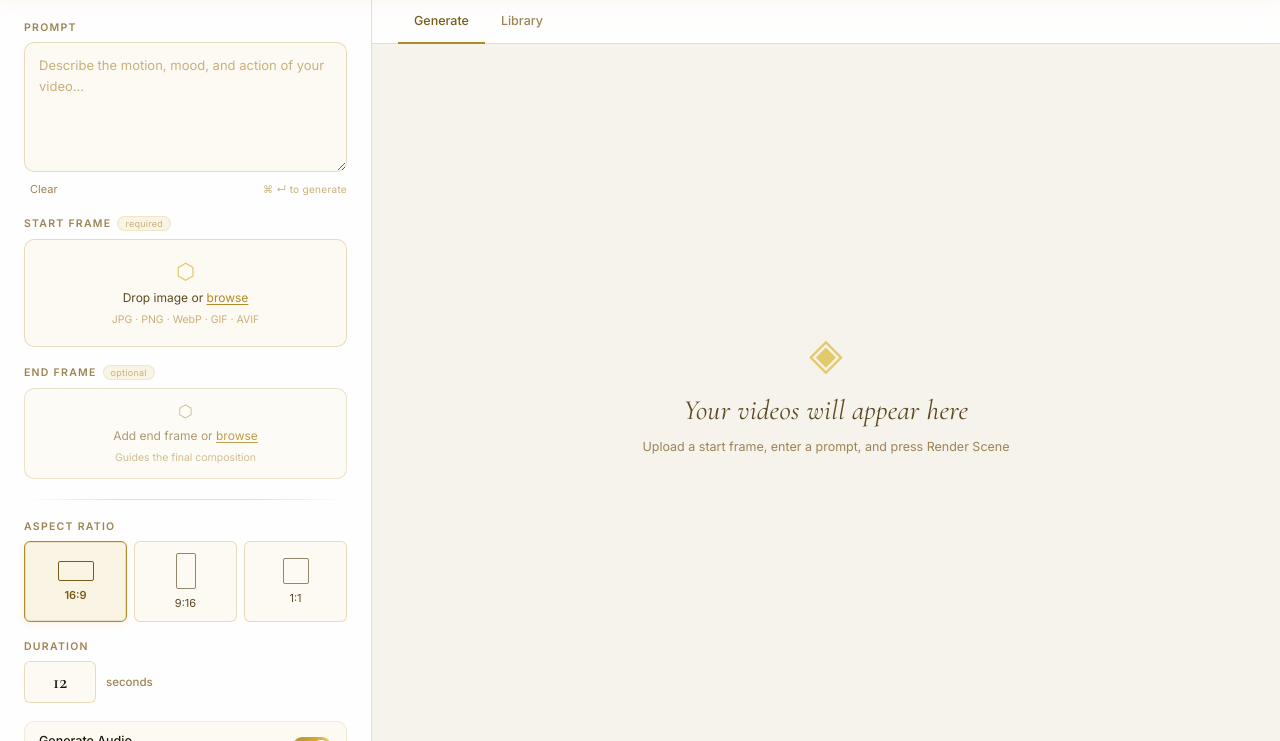
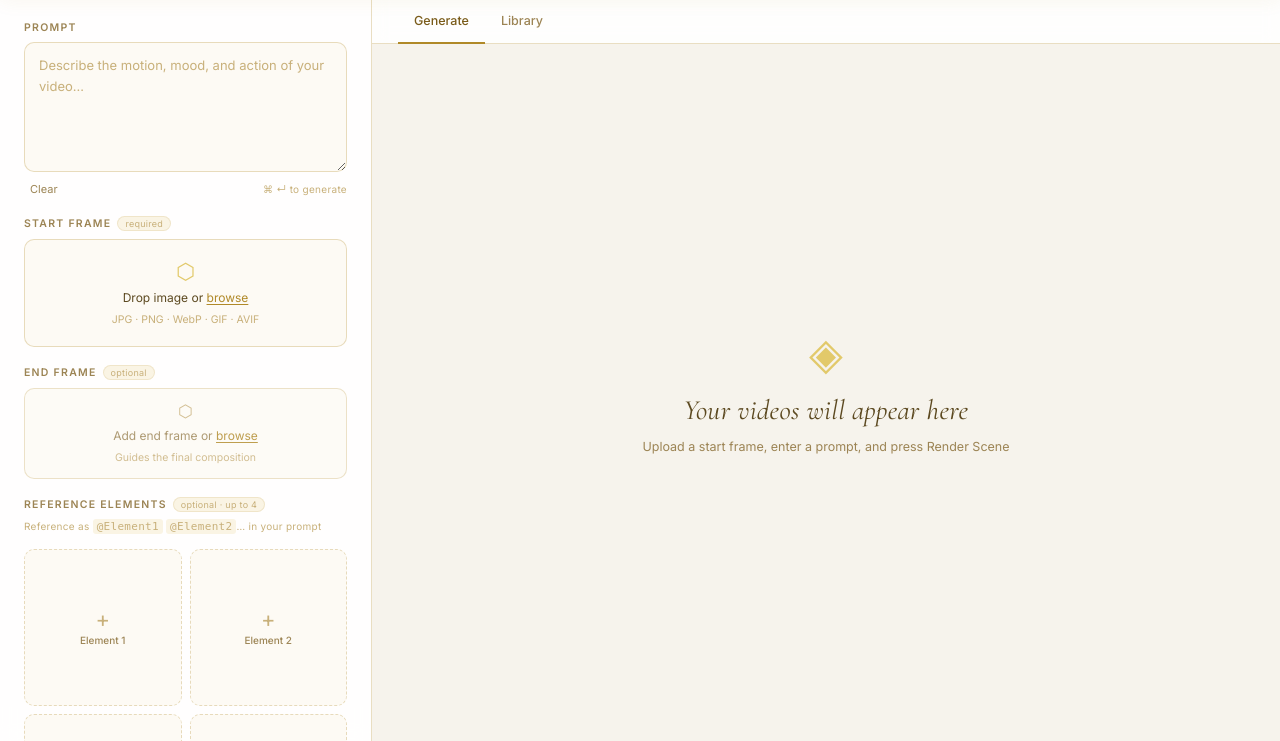
Before and after one commit to bobber-coder/Training-and-Testing, a Flask app: page / in a window 1280 px wide. Shown: the part 93-834 px from the top of the page. Run offline with Flask 3, Linux system fonts and the light colour scheme; data that the repository does not hold is empty.

Commit message:
Fix Kling V3 duration options and add Reference Elements inputs
- Duration: replace free-form number input with 5s / 10s / 15s toggle buttons matching Kling V3's actual allowed values; backend validates and coerces to string enum
- Reference Elements: add 2×2 grid of up to 4 image upload slots in the sidebar; images are uploaded to FAL CDN and passed as `elements` array so users can reference them as @Element1–@Element4 in prompts
- CSS: add .elements-grid/.element-slot/.elem-* styles matching the luxury gold design system; add compact height override for duration toggle buttons
- JS: add setDuration(), triggerElementUpload(), onElementSelect(), showElementPreview(), clearElement() functions; update generate() to upload elements before rendering

https://claude.ai/code/session_01GEw8hXBrhGmSaxdEH99wsh

```diff
--- a/kling-video-creator/server.py
+++ b/kling-video-creator/server.py
@@ -170,11 +170,15 @@ def generate():
     start_image_url  = (data.get("start_image_url") or "").strip()
     end_image_url    = (data.get("end_image_url")   or "").strip() or None
     prompt           = (data.get("prompt")          or "").strip()
-    duration         = int(data.get("duration", 12))
+    # Duration is a string enum for Kling V3: "5", "10", or "15"
+    duration         = str(data.get("duration", "5"))
+    if duration not in ("5", "10", "15"):
+        duration = "5"
     aspect_ratio     = data.get("aspect_ratio", "16:9")
     negative_prompt  = data.get("negative_prompt", "blur, distort, and low quality")
     cfg_scale        = float(data.get("cfg_scale", 0.5))
     generate_audio   = bool(data.get("generate_audio", True))
+    elements         = data.get("elements") or []   # list of {image_url: ...}
 
     if not start_image_url:
         return jsonify({"error": "start_image_url is required"}), 400
@@ -190,6 +194,8 @@ def generate():
     }
     if end_image_url:
         arguments["end_image_url"] = end_image_url
+    if elements:
+        arguments["elements"] = elements
 
     try:
         result = fal_client.subscribe(
@@ -237,7 +243,7 @@ def generate():
         # Still return success — video is in FAL CDN
         filename = None
 
-    print(f"  ◈  [KLING V3] {aspect_ratio} · {duration}s · audio={generate_audio}")
+    print(f"  ◈  [KLING V3] {aspect_ratio} · {duration}s · audio={generate_audio} · elements={len(elements)}")
 
     return jsonify({
         "video_url":  f"/outputs/{filename}" if filename else video_url,
--- a/kling-video-creator/static/app.js
+++ b/kling-video-creator/static/app.js
@@ -6,7 +6,7 @@
 // ── State ──────────────────────────────────────────────────
 const S = {
   aspectRatio:     '16:9',
-  duration:        12,
+  duration:        '5',
   generateAudio:   true,
   cfgScale:        0.5,
 
@@ -15,6 +15,10 @@ const S = {
 
   endImageFile:    null,
   endImageFalUrl:  null,
+
+  // Reference elements (up to 4)
+  elementFiles:    [null, null, null, null],
+  elementFalUrls:  [null, null, null, null],
 
   generating:      false,
 
@@ -56,7 +60,14 @@ function clearPrompt() {
 // ── Aspect Ratio ───────────────────────────────────────────
 function setAspect(ratio, btn) {
   S.aspectRatio = ratio;
-  document.querySelectorAll('.aspect-btn').forEach(b => b.classList.remove('active'));
+  document.querySelectorAll('[data-ratio]').forEach(b => b.classList.remove('active'));
+  btn.classList.add('active');
+}
+
+// ── Duration ───────────────────────────────────────────────
+function setDuration(val, btn) {
+  S.duration = val;
+  document.querySelectorAll('[data-dur]').forEach(b => b.classList.remove('active'));
   btn.classList.add('active');
 }
 
@@ -136,6 +147,41 @@ function clearEndImage() {
   idle.style.display = 'flex';
   thumb.src = '';
   document.getElementById('clearEndBtn').style.display = 'none';
+}
+
+// ── Reference Elements ─────────────────────────────────────
+function triggerElementUpload(idx) {
+  document.getElementById('elemInput' + idx).click();
+}
+
+function onElementSelect(e, idx) {
+  const file = e.target.files[0];
+  if (!file) return;
+  S.elementFiles[idx]   = file;
+  S.elementFalUrls[idx] = null;
+  e.target.value = '';
+  showElementPreview(idx, file);
+}
+
+function showElementPreview(idx, file) {
+  const idle    = document.getElementById('elemIdle' + idx);
+  const preview = document.getElementById('elemPreview' + idx);
+  const thumb   = document.getElementById('elemThumb' + idx);
+  idle.style.display    = 'none';
+  preview.style.display = 'flex';
+  thumb.src = URL.createObjectURL(file);
+}
+
+function clearElement(idx) {
+  S.elementFiles[idx]   = null;
+  S.elementFalUrls[idx] = null;
+  const idle    = document.getElementById('elemIdle' + idx);
+  const preview = document.getElementById('elemPreview' + idx);
+  const thumb   = document.getElementById('elemThumb' + idx);
+  preview.style.display = 'none';
+  idle.style.display    = 'flex';
+  thumb.src = '';
+  document.getElementById('elemInput' + idx).value = '';
 }
 
 function formatBytes(bytes) {
@@ -330,7 +376,7 @@ async function generate() {
   btn.disabled = true;
   label.textContent = 'Rendering…';
 
-  const duration    = parseInt(document.getElementById('duration').value) || 12;
+  const duration    = S.duration;
   const negPrompt   = document.getElementById('negativePrompt').value.trim()
                       || 'blur, distort, and low quality';
   const meta        = `${S.aspectRatio} · ${duration}s`;
@@ -372,7 +418,20 @@ async function generate() {
       S.endImageFalUrl = await uploadToFal(S.endImageFile);
     }
 
+    // Upload reference elements if provided
+    for (let i = 0; i < 4; i++) {
+      if (S.elementFiles[i] && !S.elementFalUrls[i]) {
+        showStatus('loading', `Uploading Element ${i+1} to FAL…`, true);
+        S.elementFalUrls[i] = await uploadToFal(S.elementFiles[i]);
+      }
+    }
+
     showStatus('loading', 'Rendering your scene — this may take a minute…', true);
+
+    // Build elements array (only slots with images)
+    const elements = S.elementFalUrls
+      .map((url, i) => url ? { image_url: url } : null)
+      .filter(Boolean);
 
     const payload = {
       start_image_url: S.startImageFalUrl,
@@ -383,6 +442,7 @@ async function generate() {
       negative_prompt: negPrompt,
       cfg_scale:       S.cfgScale,
       generate_audio:  S.generateAudio,
+      elements:        elements.length > 0 ? elements : undefined,
     };
 
     const resp = await fetch('/generate', {
--- a/kling-video-creator/static/style.css
+++ b/kling-video-creator/static/style.css
@@ -434,6 +434,15 @@ body::after {
 }
 .aspect-btn.active .asp-box { opacity: 1; }
 
+/* Duration toggle reuses aspect-btn but without the graphic */
+[data-dur].aspect-btn {
+  min-height: 42px;
+  font-size: 14px;
+  font-weight: 600;
+  font-family: var(--font-brand);
+  justify-content: center;
+}
+
 /* ── Duration ── */
 .duration-row {
   display: flex;
@@ -463,6 +472,95 @@ body::after {
   font-size: 11.5px;
   color: var(--text-3);
   font-weight: 500;
+}
+
+/* ── Reference Elements ── */
+.elements-grid {
+  display: grid;
+  grid-template-columns: 1fr 1fr;
+  gap: 8px;
+}
+
+.element-slot {
+  position: relative;
+  aspect-ratio: 1;
+  border: 1.5px dashed var(--border-mid);
+  border-radius: var(--radius);
+  background: var(--surface-2);
+  cursor: pointer;
+  overflow: hidden;
+  transition: border-color 0.15s, background 0.15s;
+  display: flex;
+  align-items: center;
+  justify-content: center;
+}
+.element-slot:hover {
+  border-color: var(--gold-3);
+  background: var(--gold-6);
+}
+
+.elem-idle {
+  display: flex;
+  flex-direction: column;
+  align-items: center;
+  gap: 4px;
+  pointer-events: none;
+}
+.elem-plus {
+  font-size: 22px;
+  color: var(--text-4);
+  line-height: 1;
+}
+.elem-label {
+  font-size: 10px;
+  color: var(--text-3);
+  font-weight: 500;
+}
+
+.elem-preview {
+  position: absolute;
+  inset: 0;
+  display: none;
+  flex-direction: column;
+  align-items: center;
+  justify-content: center;
+}
+.elem-thumb {
+  width: 100%;
+  height: 100%;
+  object-fit: cover;
+}
+.elem-remove {
+  position: absolute;
+  top: 4px;
+  right: 4px;
+  width: 20px;
+  height: 20px;
+  border-radius: 50%;
+  border: none;
+  background: rgba(0,0,0,0.55);
+  color: #fff;
+  font-size: 10px;
+  cursor: pointer;
+  display: flex;
+  align-items: center;
+  justify-content: center;
+  line-height: 1;
+  transition: background 0.15s;
+}
+.elem-remove:hover { background: rgba(0,0,0,0.8); }
+.elem-name {
+  position: absolute;
+  bottom: 0;
+  left: 0;
+  right: 0;
+  background: rgba(0,0,0,0.5);
+  color: #fff;
+  font-size: 9px;
+  font-weight: 600;
+  text-align: center;
+  padding: 3px 4px;
+  letter-spacing: 0.02em;
 }
 
 /* ── Toggle ── */
--- a/kling-video-creator/templates/index.html
+++ b/kling-video-creator/templates/index.html
@@ -104,6 +104,65 @@
         <button id="clearEndBtn" class="ghost-btn" style="display:none;align-self:flex-start" onclick="clearEndImage()">✕ Remove end frame</button>
       </div>
 
+      <!-- Reference Elements (Kling V3) -->
+      <div class="ctrl-group">
+        <label class="ctrl-label">
+          Reference Elements
+          <span class="label-tag">optional · up to 4</span>
+        </label>
+        <div class="hint" style="margin-bottom:8px">Reference as <code style="font-size:11px;background:var(--gold-6);padding:1px 4px;border-radius:3px">@Element1</code> <code style="font-size:11px;background:var(--gold-6);padding:1px 4px;border-radius:3px">@Element2</code>… in your prompt</div>
+        <div class="elements-grid">
+          <div class="element-slot" id="elemSlot0" onclick="triggerElementUpload(0)">
+            <input type="file" id="elemInput0" accept="image/jpeg,image/png,image/webp,image/gif,image/avif" style="display:none" onchange="onElementSelect(event,0)">
+            <div id="elemIdle0" class="elem-idle">
+              <span class="elem-plus">+</span>
+              <span class="elem-label">Element 1</span>
+            </div>
+            <div id="elemPreview0" class="elem-preview" style="display:none">
+              <img id="elemThumb0" class="elem-thumb" src="" alt="">
+              <button class="elem-remove" onclick="event.stopPropagation(); clearElement(0)">✕</button>
+              <span class="elem-name">@Element1</span>
+            </div>
+          </div>
+          <div class="element-slot" id="elemSlot1" onclick="triggerElementUpload(1)">
+            <input type="file" id="elemInput1" accept="image/jpeg,image/png,image/webp,image/gif,image/avif" style="display:none" onchange="onElementSelect(event,1)">
+            <div id="elemIdle1" class="elem-idle">
+              <span class="elem-plus">+</span>
+              <span class="elem-label">Element 2</span>
+            </div>
+            <div id="elemPreview1" class="elem-preview" style="display:none">
+              <img id="elemThumb1" class="elem-thumb" src="" alt="">
+              <button class="elem-remove" onclick="event.stopPropagation(); clearElement(1)">✕</button>
+              <span class="elem-name">@Element2</span>
+            </div>
+          </div>
+          <div class="element-slot" id="elemSlot2" onclick="triggerElementUpload(2)">
+            <input type="file" id="elemInput2" accept="image/jpeg,image/png,image/webp,image/gif,image/avif" style="display:none" onchange="onElementSelect(event,2)">
+            <div id="elemIdle2" class="elem-idle">
+              <span class="elem-plus">+</span>
+              <span class="elem-label">Element 3</span>
+            </div>
+            <div id="elemPreview2" class="elem-preview" style="display:none">
+              <img id="elemThumb2" class="elem-thumb" src="" alt="">
+              <button class="elem-remove" onclick="event.stopPropagation(); clearElement(2)">✕</button>
+              <span class="elem-name">@Element3</span>
+            </div>
+          </div>
+          <div class="element-slot" id="elemSlot3" onclick="triggerElementUpload(3)">
+            <input type="file" id="elemInput3" accept="image/jpeg,image/png,image/webp,image/gif,image/avif" style="display:none" onchange="onElementSelect(event,3)">
+            <div id="elemIdle3" class="elem-idle">
+              <span class="elem-plus">+</span>
+              <span class="elem-label">Element 4</span>
+            </div>
+            <div id="elemPreview3" class="elem-preview" style="display:none">
+              <img id="elemThumb3" class="elem-thumb" src="" alt="">
+              <button class="elem-remove" onclick="event.stopPropagation(); clearElement(3)">✕</button>
+              <span class="elem-name">@Element4</span>
+            </div>
+          </div>
+        </div>
+      </div>
+
       <div class="rule"></div>
 
       <!-- Aspect Ratio -->
@@ -128,10 +187,16 @@
       <!-- Duration -->
       <div class="ctrl-group">
         <label class="ctrl-label">Duration</label>
-        <div class="duration-row">
-          <input type="number" id="duration" class="duration-input"
-            value="12" min="5" max="10" step="1">
-          <span class="duration-unit">seconds</span>
+        <div class="aspect-grid">
+          <button class="aspect-btn active" data-dur="5" onclick="setDuration('5', this)">
+            <span>5s</span>
+          </button>
+          <button class="aspect-btn" data-dur="10" onclick="setDuration('10', this)">
+            <span>10s</span>
+          </button>
+          <button class="aspect-btn" data-dur="15" onclick="setDuration('15', this)">
+            <span>15s</span>
+          </button>
         </div>
       </div>
 
```
